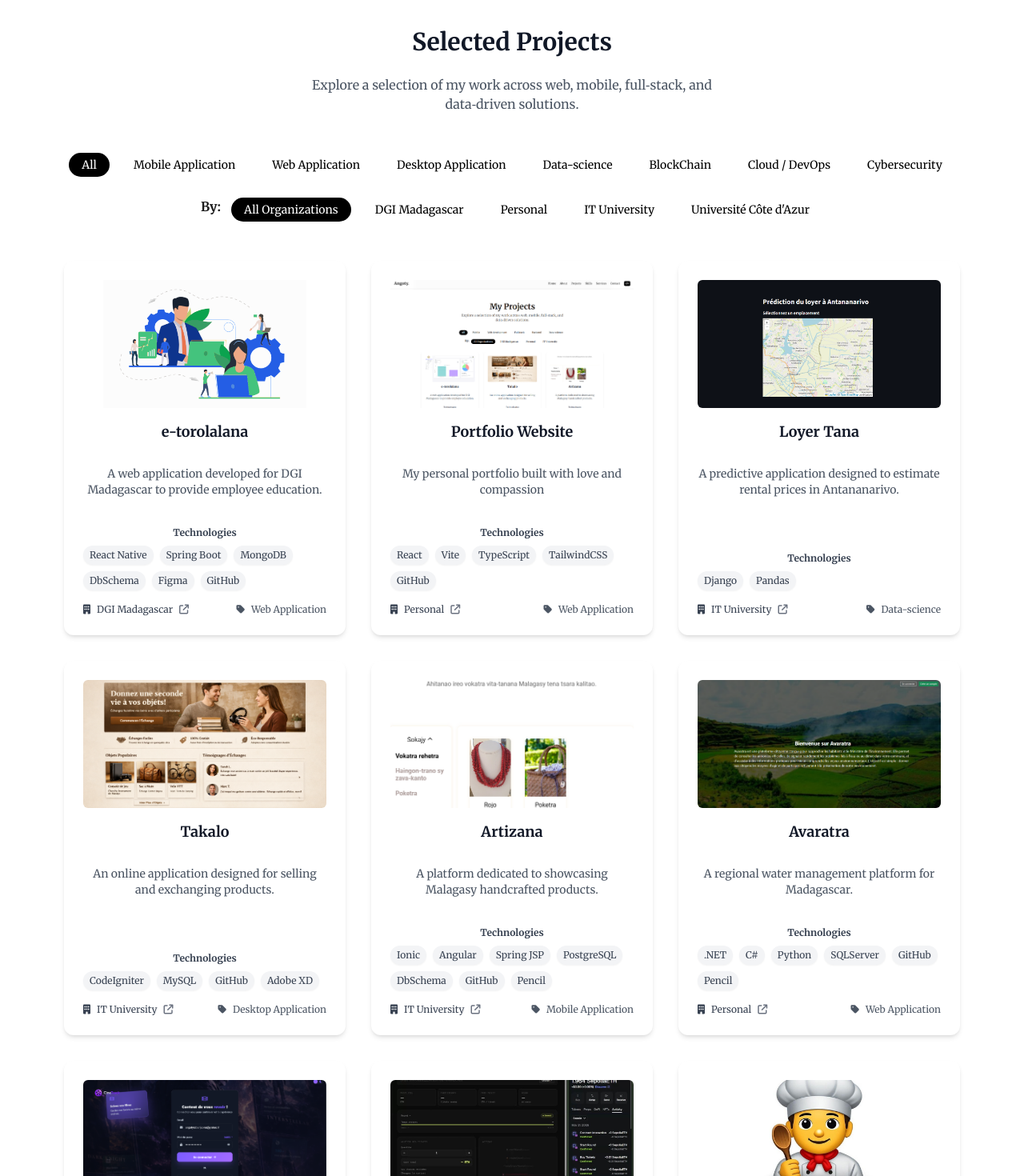
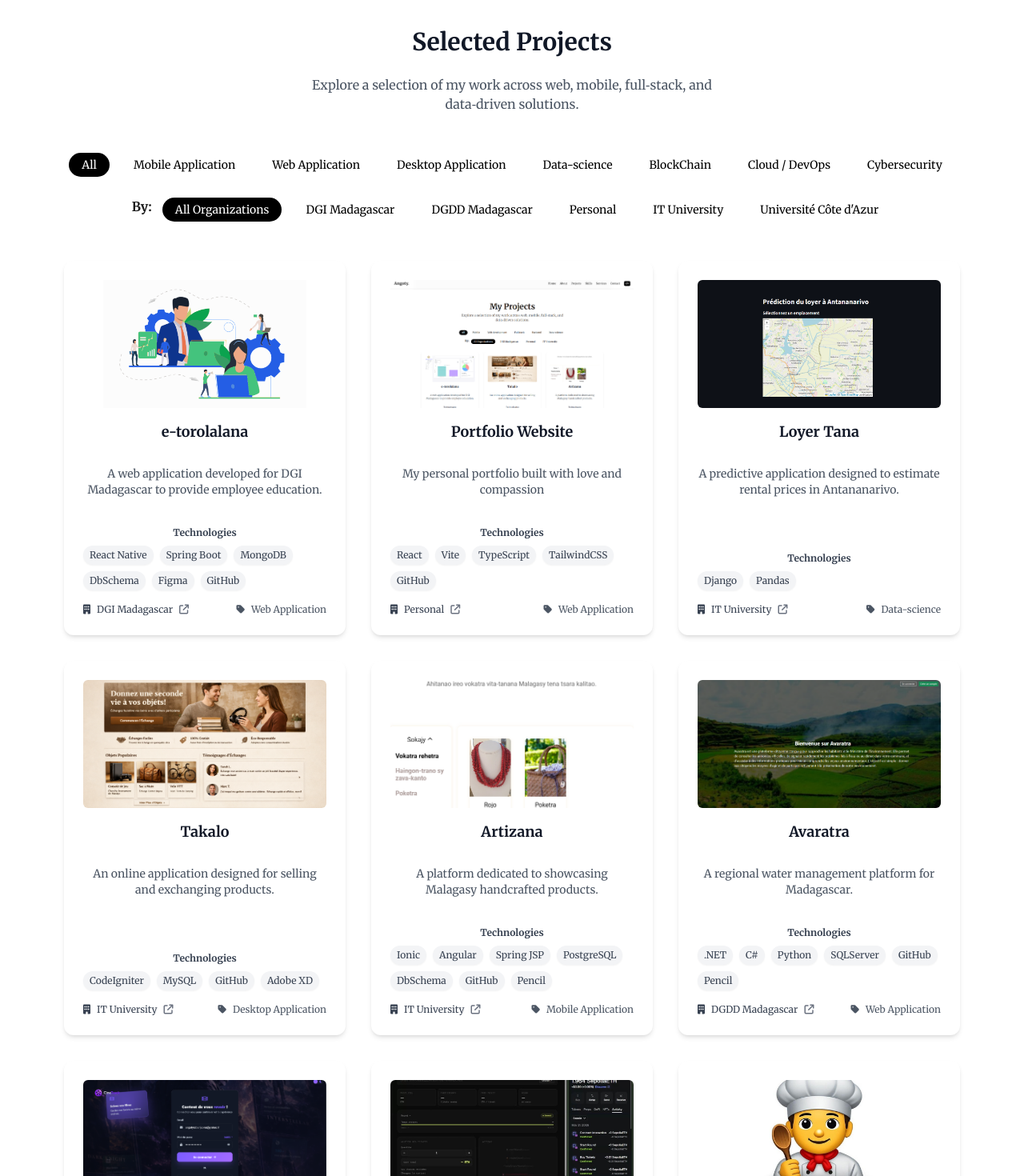
Before and after one commit to AngotyFitia/angoty-rabarijaona, a React (Vite) app: page / in a window 1280 px wide. Shown: the part 1678-3148 px from the top of the page at 80% size. Built offline with nearby package versions, Linux system fonts and the light colour scheme.

Commit message:
feat: add new enterprise

```diff
--- a/src/components/ui/projects.tsx
+++ b/src/components/ui/projects.tsx
@@ -29,7 +29,7 @@ export default function Project() {
         </div>
         <div className="flex flex-wrap gap-3 justify-center">
           <span className="text-sm md:text-base font-semibold text-[#1a1a1a]">By:</span>
-          {["All Organizations","DGI Madagascar","Personal","IT University", "Université Côte d'Azur"].map((filter) => (
+          {["All Organizations","DGI Madagascar", "DGDD Madagascar", "Personal","IT University", "Université Côte d'Azur"].map((filter) => (
             <Button key={filter} onClick={() => setSelectedOrg(filter)} className={`px-4 py-2 rounded-full border ${ selectedOrg === filter ? "bg-black text-white" : "bg-transparent text-black" }`}>{filter}</Button>
           ))}
         </div>
@@ -147,7 +147,6 @@ export default function Project() {
                       </ul>
                     </div>
                 )}
-
                 <div className="space-y-2">
                     {(activeProject.collaborators ?? []).map((c) => (
                       <a key={c.name} href={c.link} target="_blank" rel="noopener noreferrer" className="grid grid-cols-[1fr_180px_24px] items-center px-3 py-2 rounded-lg bg-gray-50 hover:bg-gray-100 transition">
--- a/src/data/projectsData.ts
+++ b/src/data/projectsData.ts
@@ -169,7 +169,7 @@ export const projects: ProjectType[] = [
     image: "/images/projects/avaratra_accueil.png",
     gallery: ["/images/projects/avaratra_accueil.png", "/images/projects/avaratra_login.png", "/images/projects/avaratra_dashboard.png", "/images/projects/avaratra_district.png", "/images/projects/avaratra_publications.png"],
     category: "Web Application",
-    organization: "Personal",
+    organization: "DGDD Madagascar",
     orgLink: "https://angoty-rabarijaona.vercel.app",
     technologies: [".NET", "C#", "Python", "SQLServer", "GitHub", "Pencil"],
     repositories: {
```
Lines whose indentation alone changed are shown as unchanged.
